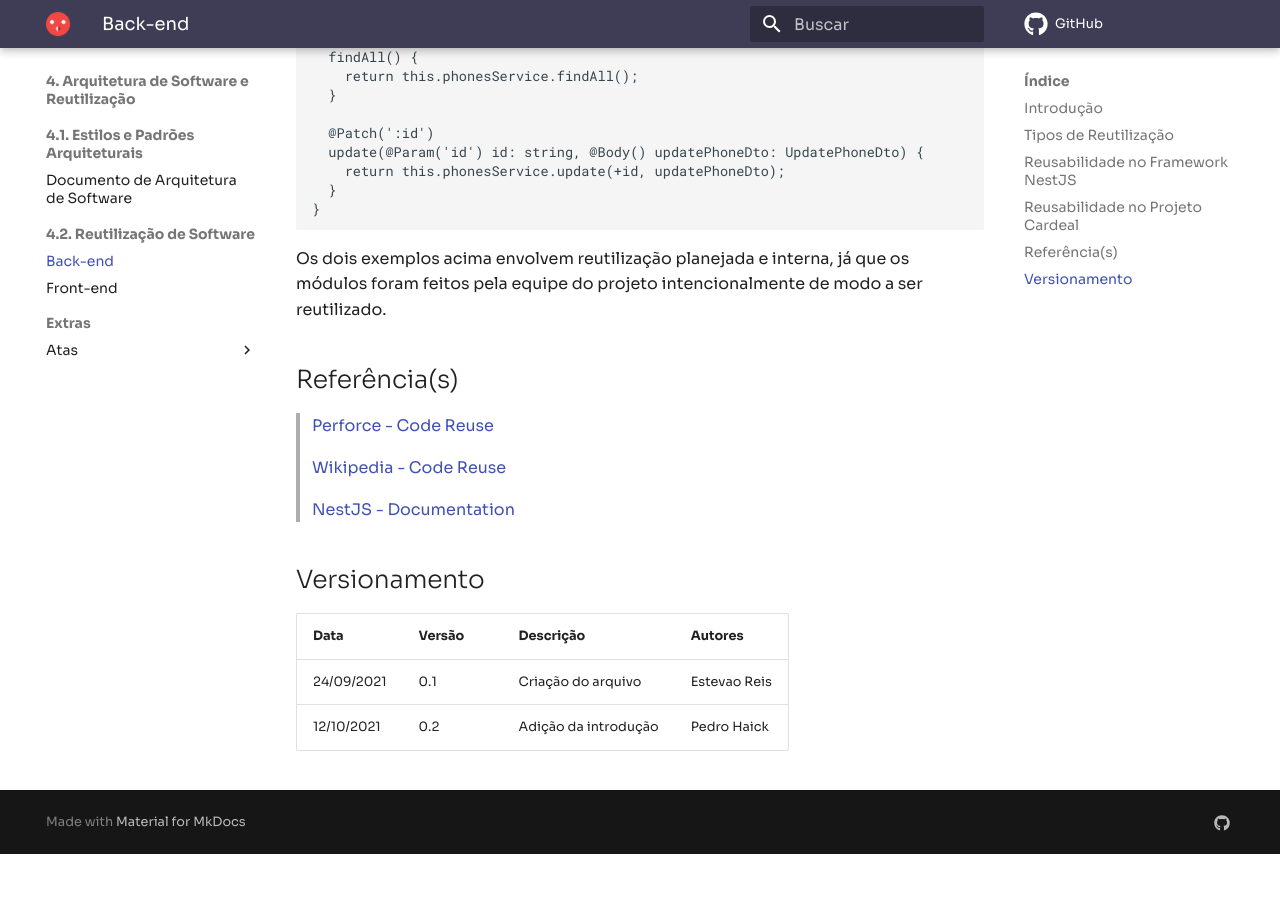
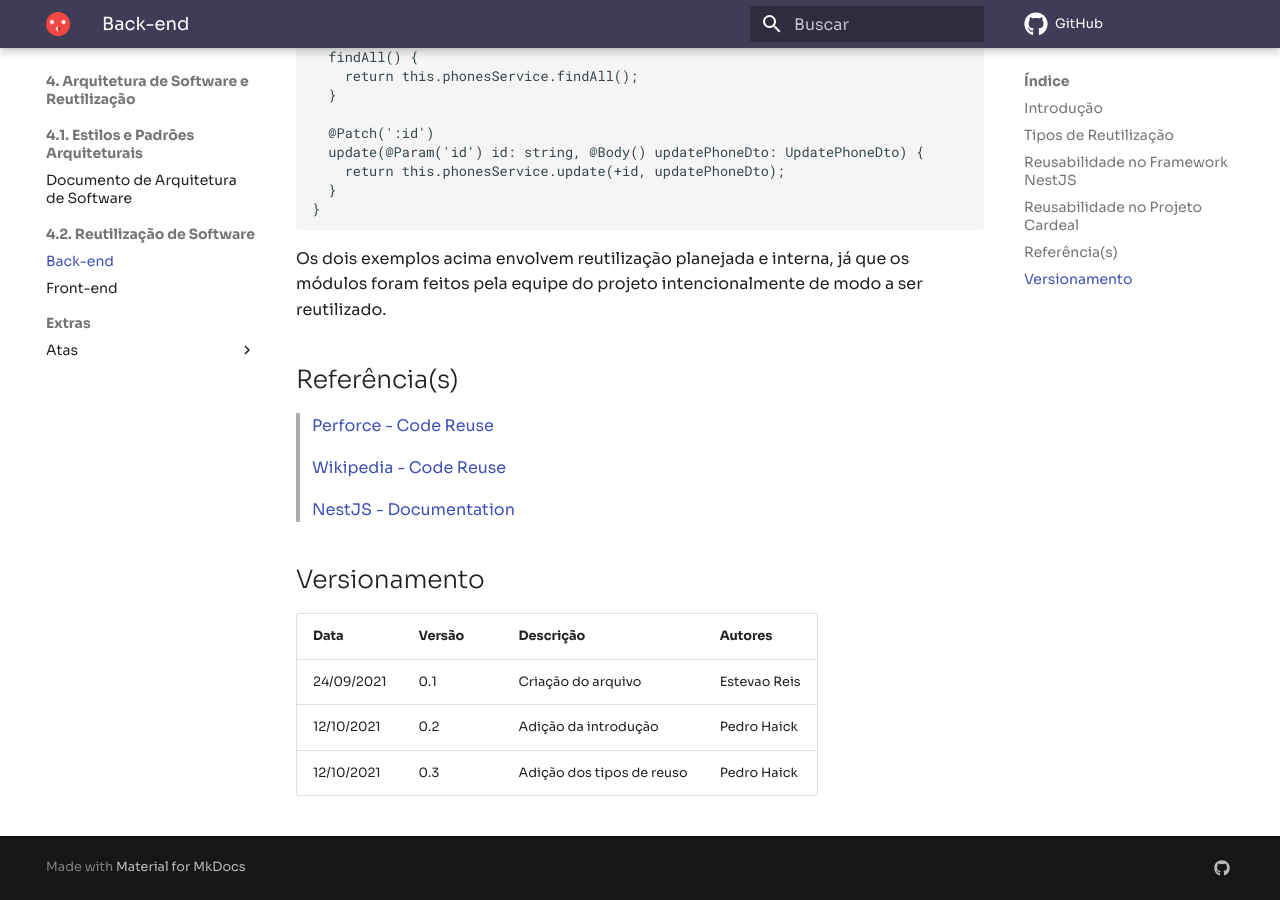
Before and after one commit to UnBArqDsw2021-1/2021.1_G04_Cardeal, an MkDocs documentation site: the page built from docs/arquitetura/back-end.md, in a window 1280 px wide and 900 px high, scrolled down 2539 px. Built offline with MkDocs 1.6.1 and Material for MkDocs 9.7.7, drawn with Linux system fonts in a browser that asks for light colours; comment, search, counter and statistics services are not loaded; before the commit the page ends 3393 px from its top, so only the background shows below that.

```diff
--- a/docs/arquitetura/back-end.md
+++ b/docs/arquitetura/back-end.md
@@ -90,7 +90,8 @@ Os dois exemplos acima envolvem reutilização planejada e interna, já que os m
 > [NestJS - Documentation](https://docs.nestjs.com/fundamentals/platform-agnosticism)
 
 ## Versionamento
-| Data       | Versão | Descrição            | Autores       |
-| ---------- | ------ | -------------------- | ------------- |
-| 24/09/2021 | 0.1    | Criação do arquivo   | Estevao Reis  |
-| 12/10/2021 | 0.2    | Adição da introdução | Pedro Haick   |
+| Data       | Versão | Descrição                 | Autores       |
+| ---------- | ------ | ------------------------- | ------------- |
+| 24/09/2021 | 0.1    | Criação do arquivo        | Estevao Reis  |
+| 12/10/2021 | 0.2    | Adição da introdução      | Pedro Haick   |
+| 12/10/2021 | 0.3    | Adição dos tipos de reuso | Pedro Haick   |
```
